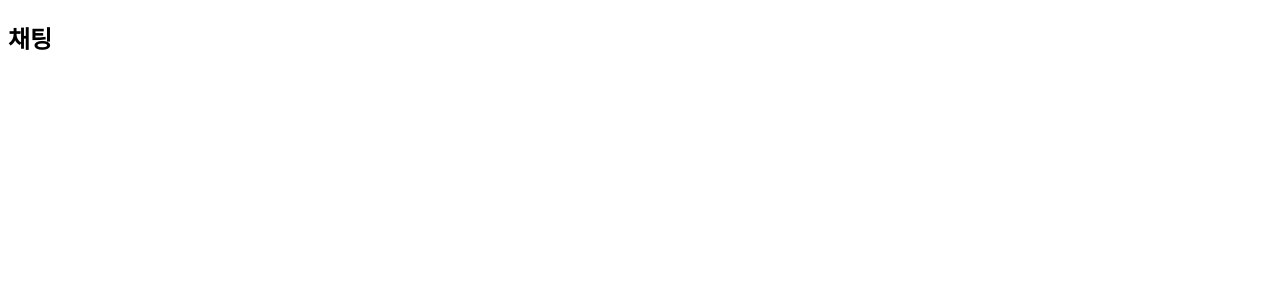
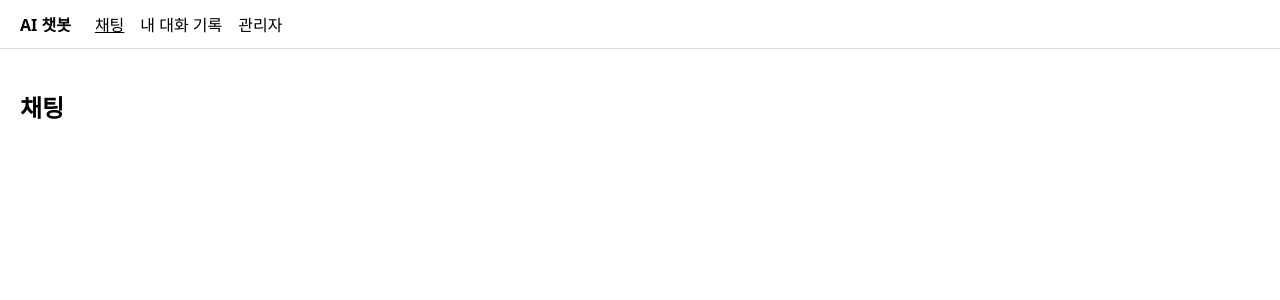
Before and after one commit to innoaca-codyssey/B7-1, a React (Vite) app in the folder frontend/: page / in a window 1280 px wide. Shown: the top 300 px of the page. Built offline with nearby package versions, Linux system fonts and the light colour scheme.

Commit message:
feat: 상단 바 기본 레이아웃 추가

```diff
--- a/frontend/src/App.tsx
+++ b/frontend/src/App.tsx
@@ -1,4 +1,5 @@
 import { Route, Routes } from 'react-router-dom'
+import Layout from './components/Layout.tsx'
 import AdminPage from './pages/AdminPage.tsx'
 import ChatPage from './pages/ChatPage.tsx'
 import LoginPage from './pages/LoginPage.tsx'
@@ -10,9 +11,11 @@ function App() {
     <Routes>
       <Route path="/login" element={<LoginPage />} />
       <Route path="/signup" element={<SignupPage />} />
-      <Route path="/" element={<ChatPage />} />
-      <Route path="/logs" element={<LogsPage />} />
-      <Route path="/admin" element={<AdminPage />} />
+      <Route element={<Layout />}>
+        <Route path="/" element={<ChatPage />} />
+        <Route path="/logs" element={<LogsPage />} />
+        <Route path="/admin" element={<AdminPage />} />
+      </Route>
     </Routes>
   )
 }
--- /dev/null
+++ b/frontend/src/components/Layout.tsx
@@ -0,0 +1,25 @@
+import { Link, NavLink, Outlet } from 'react-router-dom'
+
+function Layout() {
+  return (
+    <>
+      <header className="topbar">
+        <Link to="/" className="brand">
+          AI 챗봇
+        </Link>
+        <nav>
+          <NavLink to="/" end>
+            채팅
+          </NavLink>
+          <NavLink to="/logs">내 대화 기록</NavLink>
+          <NavLink to="/admin">관리자</NavLink>
+        </nav>
+      </header>
+      <main>
+        <Outlet />
+      </main>
+    </>
+  )
+}
+
+export default Layout
--- /dev/null
+++ b/frontend/src/index.css
@@ -0,0 +1,34 @@
+body {
+  margin: 0;
+  font-family: system-ui, sans-serif;
+}
+
+.topbar {
+  display: flex;
+  align-items: center;
+  gap: 24px;
+  padding: 12px 20px;
+  border-bottom: 1px solid #ddd;
+}
+
+.topbar .brand {
+  font-weight: bold;
+}
+
+.topbar nav {
+  display: flex;
+  gap: 16px;
+}
+
+.topbar a {
+  color: inherit;
+  text-decoration: none;
+}
+
+.topbar nav a.active {
+  text-decoration: underline;
+}
+
+main {
+  padding: 20px;
+}
--- a/frontend/src/main.tsx
+++ b/frontend/src/main.tsx
@@ -2,6 +2,7 @@ import { StrictMode } from 'react'
 import { createRoot } from 'react-dom/client'
 import { BrowserRouter } from 'react-router-dom'
 import App from './App.tsx'
+import './index.css'
 
 createRoot(document.getElementById('root')!).render(
   <StrictMode>
```
